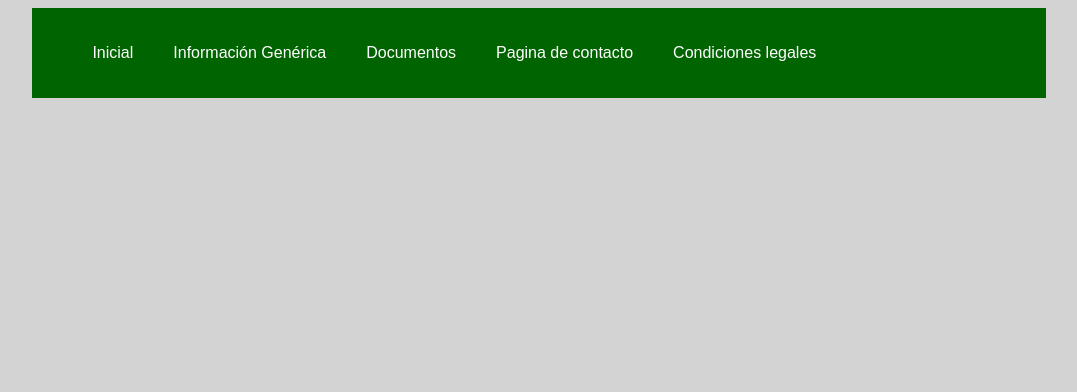
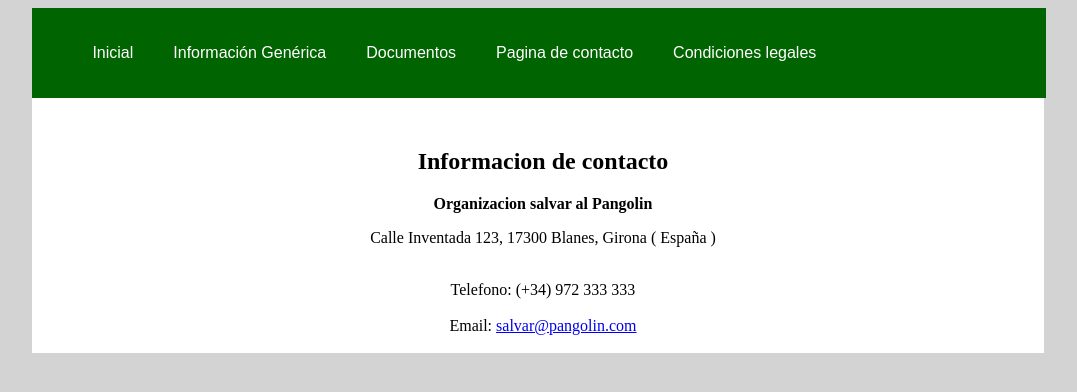
Before and after one commit to pauCanovas/practica-1-parte-3, a PHP site: page /contact.php in a window 1280 px wide. Shown: the top 392 px of the page, without its empty margins (102-1179 px from the left). Run offline with PHP 8.4, Linux system fonts and the light colour scheme.

Commit message:
Pagina contacto

```diff
--- a/contact.php
+++ b/contact.php
@@ -8,6 +8,18 @@
     <body>
         <div id="wrapper">
             <?php include 'menu.php';?>
+            <div id="contenido">
+                <h2>Informacion de contacto</h2>
+                <div>
+                    <strong>Organizacion salvar al Pangolin</strong>
+                    <br><p>Calle Inventada 123,  17300 Blanes,  Girona ( España )</p>
+                    <br><div>Telefono: (+34) 972 333 333
+                        <br><br>
+                        Email:
+                        <a href="mailto:test@test.test" rel="nofollow">salvar@pangolin.com</a>
+                </div>
+            </div>
+            <br>
         </div>
     </body>
 </html>
```
